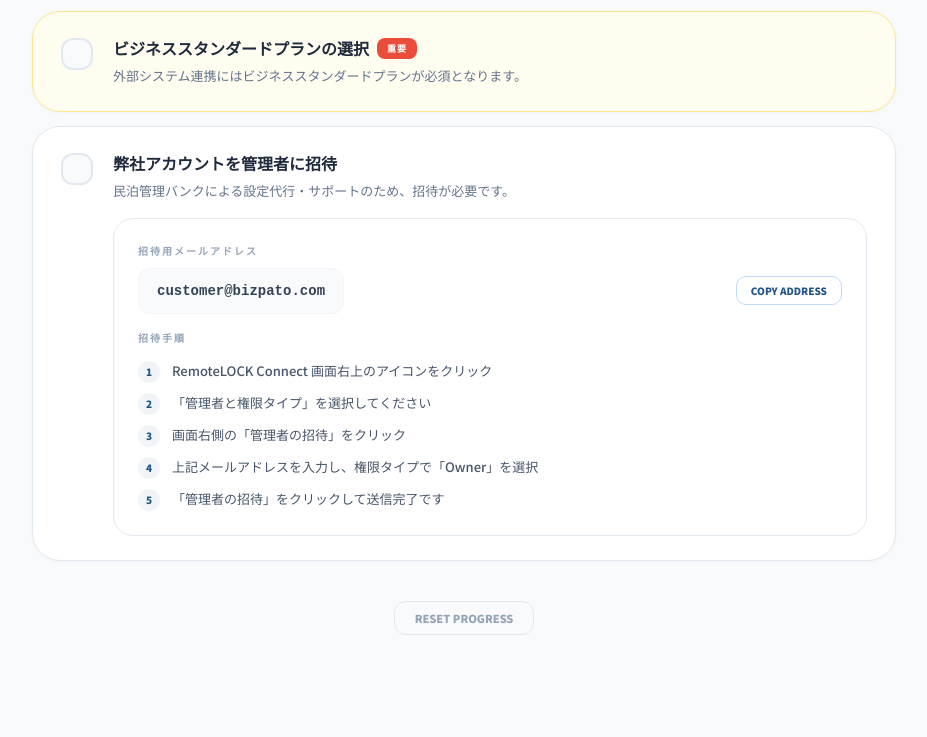
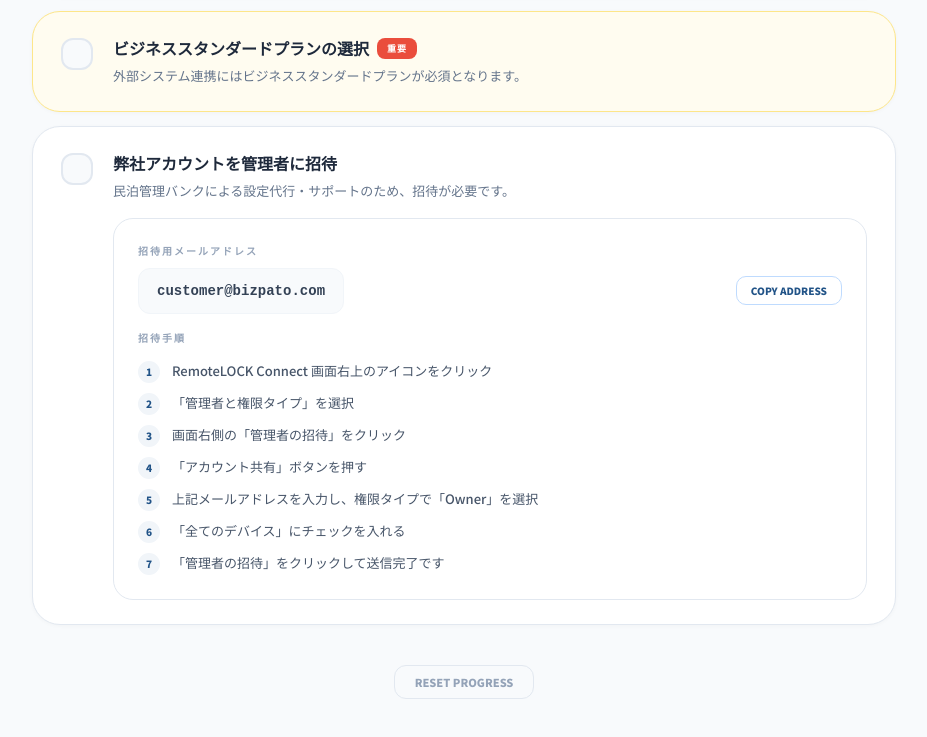
Before and after one commit to bizpato/remotelock-checklist, a plain HTML site: page index.html in a window 1280 px wide. Shown: the part 1554-2291 px from the top of the page, without its empty margins (176-1103 px from the left). Drawn offline with Linux system fonts and the light colour scheme.

Commit message:
fix: update invite steps with アカウント共有 button and device selection

```diff
--- a/index.html
+++ b/index.html
@@ -618,10 +618,12 @@ function render() {
                         <div class="invite-section-label">招待手順</div>
                         <ul class="invite-steps">
                             <li><span class="step-num">1</span>RemoteLOCK Connect 画面右上のアイコンをクリック</li>
-                            <li><span class="step-num">2</span>「管理者と権限タイプ」を選択してください</li>
+                            <li><span class="step-num">2</span>「管理者と権限タイプ」を選択</li>
                             <li><span class="step-num">3</span>画面右側の「管理者の招待」をクリック</li>
-                            <li><span class="step-num">4</span>上記メールアドレスを入力し、権限タイプで「Owner」を選択</li>
-                            <li><span class="step-num">5</span>「管理者の招待」をクリックして送信完了です</li>
+                            <li><span class="step-num">4</span>「アカウント共有」ボタンを押す</li>
+                            <li><span class="step-num">5</span>上記メールアドレスを入力し、権限タイプで「Owner」を選択</li>
+                            <li><span class="step-num">6</span>「全てのデバイス」にチェックを入れる</li>
+                            <li><span class="step-num">7</span>「管理者の招待」をクリックして送信完了です</li>
                         </ul>
                     </div>
                 </div>`;
```
